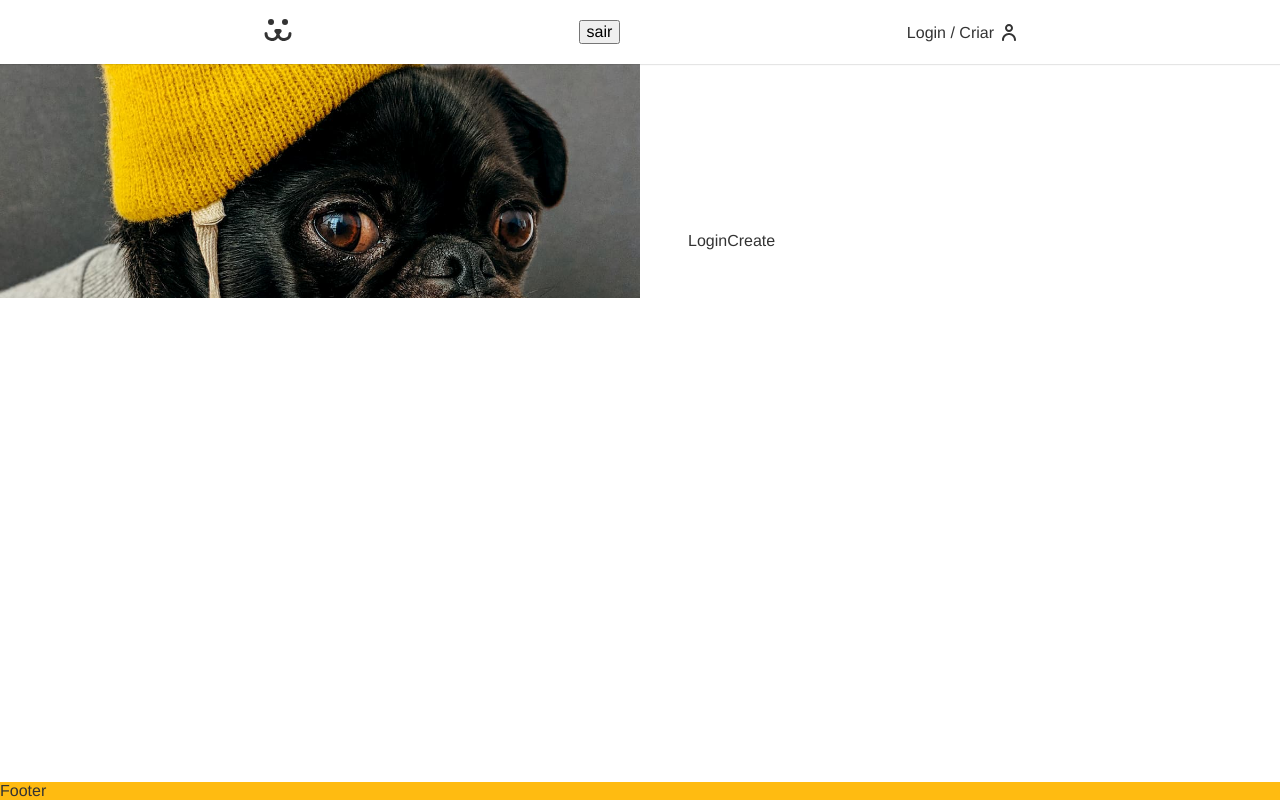
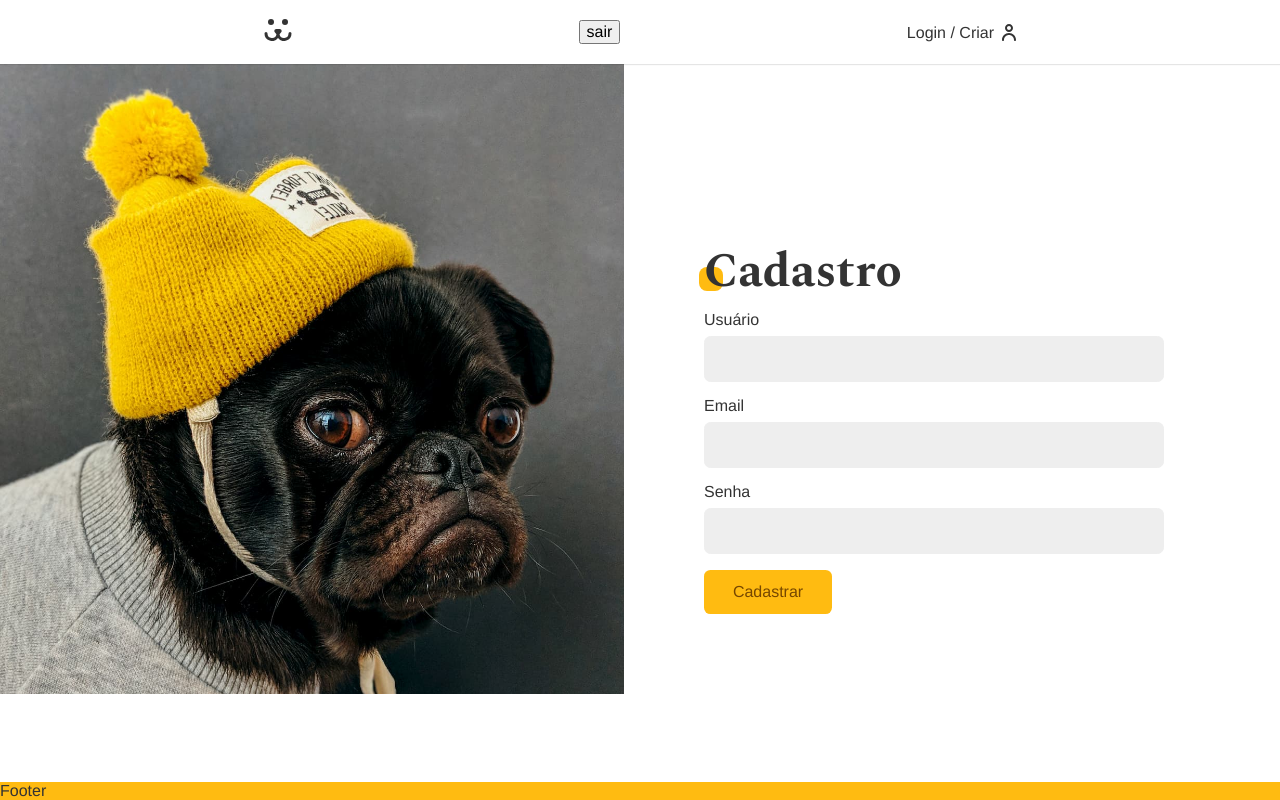
Before and after one commit to pedroAndrad1/pets, a React (Create React App) app: page /login/cadastro in a window 1280 px wide. Built offline with nearby package versions, Linux system fonts and the light colour scheme.

Commit message:
Criado a página de cadastro

```diff
--- a/src/API/index.js
+++ b/src/API/index.js
@@ -16,13 +16,15 @@ const TOKEN_POST = (username, password) => {
                 return json;
             }
             else {
+                const json = await resposta.json();
+                console.log(json)
                 throw Error('Usuário ou senha inválidos');
             }
         })
 }
 
 
-//Retorna um token para um user
+//Retorna um user
 const GET_USER = (token) => {
 
     return fetch(`${URL}/api/user`, {
@@ -34,10 +36,11 @@ const GET_USER = (token) => {
         .then(async resposta => {
             if (resposta.ok) {
                 const json = await resposta.json();
-
                 return json;
             }
             else {
+                const json = await resposta.json();
+                console.log(json)
                 throw Error('Não foi possível encontrar o user ');
             }
         })
@@ -46,21 +49,43 @@ const GET_USER = (token) => {
 //Valida o token
 const TOKEN_VALIDATE_POST = token => {
 
-        return fetch(`${URL}/jwt-auth/v1/token/validate`,{
-            method:'POST',
+    return fetch(`${URL}/jwt-auth/v1/token/validate`, {
+        method: 'POST',
         headers: {
             Authorization: 'Bearer ' + token
         }
     }).then(res => {
-            if(res.ok){
+        if (res.ok) {
             return true;
-            }else{
+        } else {
             return false;
         }
     })
 }
+
+//Cadastra um user
+const USER_POST = (username, email, password) => {
+
+    return fetch(`${URL}/api/user`, {
+        method: 'POST',
+        headers: {
+            'Content-type': 'application/json'
+        },
+        body: JSON.stringify({ username, email, password })
+    })
+        .then(async resposta => {
+            const res = await resposta.json()
+            console.log(res);
+        })
+        .catch(e => {
+            throw Error('Usuário já existe');
+        })
+
+}
+
 export default {
     TOKEN_POST,
     GET_USER,
-    TOKEN_VALIDATE_POST
+    TOKEN_VALIDATE_POST,
+    USER_POST
 }
--- a/src/Hooks/useForm/index.js
+++ b/src/Hooks/useForm/index.js
@@ -6,6 +6,10 @@ const validations = {
         //Regex para validadar email
         rule: /^(([^<>()[\]\\.,;:\s@"]+(\.[^<>()[\]\\.,;:\s@"]+)*)|(".+"))@((\[[0-9]{1,3}\.[0-9]{1,3}\.[0-9]{1,3}\.[0-9]{1,3}\])|(([a-zA-Z\-0-9]+\.)+[a-zA-Z]{2,}))$/,
         message: 'Email inválido'
+    },
+    password: {
+        rule: /^(?=.*[A-Za-z])(?=.*\d)[A-Za-z\d]{8,}$/,
+        message: 'A senha deve ter pelo menos 8 caracteres, com no mínimo uma letra e um número'
     }
 }
 const useForm = (validation) => {
--- a/src/UserContext/index.js
+++ b/src/UserContext/index.js
@@ -1,5 +1,6 @@
 import React, { createContext, useState, useEffect, useCallback } from 'react';
 import API from '../API'
+import { useHistory } from 'react-router-dom';
 
 //Context para ter acesso aos dados do user em qualquer ponto da aplicacao.
 
@@ -12,6 +13,8 @@ export const UserStorage = ({ children }) => {
     const [login, setLogin] = useState(false);
     const [loading, setLoading] = useState(false);
     const [error, setError] = useState(null);
+    const history = useHistory();
+
 
     //Login por meio de token
     const tokenLogin = useCallback(token => {
@@ -65,7 +68,9 @@ export const UserStorage = ({ children }) => {
             })
             .then(res => {
                 setData(res);
-                setLogin(true)
+                setLogin(true);
+                console.log(res)
+                history.push('/conta')
             })
             .catch(e => {
                 setError(e.message);
@@ -81,8 +86,22 @@ export const UserStorage = ({ children }) => {
         window.localStorage.removeItem('token');
     }
 
+    const createUser = (userName, email, password) => {
+
+        setError(null);
+        setLoading(true);
+
+        API.USER_POST(userName, email, password)
+            .then( () => {
+                //Se a criacao do user for OK, ele vai ser logado
+                userLogin(userName , password);
+            })
+            .catch( e => setError(e.message) )
+            .finally(() => setLoading(false))
+    }
+
     return (
-        <UserContext.Provider value={{ userLogin, userLogout, data, login, error, loading }}>
+        <UserContext.Provider value={{ userLogin, userLogout, createUser, data, login, error, loading }}>
             {children}
         </UserContext.Provider>
     )
--- a/src/components/LoginTemplate/index.js
+++ b/src/components/LoginTemplate/index.js
@@ -4,6 +4,7 @@ import bg from '../../assets/login.jpg';
 const LoginContainer = styled.section`
     display: grid;
     grid-template-columns: 1fr 1fr;
+    gap: 2rem;
 
     &:before{
         content: '';
@@ -12,7 +13,12 @@ const LoginContainer = styled.section`
         background-size: cover;
     }
 
-    @media(max-width: ) {
+    @media(max-width: 40rem ) {
+        grid-template-columns: 1fr;
+
+        &:before{
+            display: none
+        }
 
     }
 
--- a/src/index.css
+++ b/src/index.css
@@ -40,3 +40,7 @@ a{
        transform: none;
    }
 }
+
+.form{
+    margin-bottom: 2rem;
+}
--- a/src/pages/Login/LoginCreate/index.js
+++ b/src/pages/Login/LoginCreate/index.js
@@ -1,10 +1,61 @@
-import React from 'react';
+import React, { useContext } from 'react';
+import Title from '../../../components/Title';
+import Input from '../../../components/Input';
+import useForm from '../../../hooks/useForm';
+import Button from '../../../components/Button';
+import { UserContext } from '../../../UserContext';
+import API from '../../../API';
 
-const LoginCreate = () =>{
-    return(
-        <div>
-            LoginCreate
-        </div>
+const LoginCreate = () => {
+
+    const { userLogin, loading, login, error, createUser } = useContext(UserContext);
+
+    const userName = useForm();
+    const email = useForm('email');
+    const password = useForm();
+
+
+    const handleSubmit = (event) => {
+        event.preventDefault();
+
+        //Validando form
+        if (userName.validate() && email.validate() && password.validate()) {
+            createUser(userName.value, email.value, password.value);
+        }
+
+    }
+
+    return (
+        <section className='animeLeft'>
+            <Title>Cadastro</Title>
+            <form onSubmit={handleSubmit} className='form'>
+                <Input
+                    label='Usuário'
+                    type='text'
+                    name='user'
+                    {...userName}
+                />
+                <Input
+                    label='Email'
+                    type='email'
+                    name='email'
+                    {...email}
+                />
+                <Input
+                    label='Senha'
+                    type='password'
+                    name='password'
+                    {...password}
+                />
+                {
+                    loading ?
+                        <Button disabled>Carregando</Button>
+                        :
+                        <Button>Cadastrar </Button>
+                }
+
+            </form>
+        </section>
     )
 }
 export default LoginCreate;
--- a/src/pages/Login/LoginForm/index.js
+++ b/src/pages/Login/LoginForm/index.js
@@ -10,8 +10,9 @@ import Error from '../../../utils/Error';
 
 const LoginForm = () => {
 
-    const { userLogin, loading, login, error } = useContext(UserContext);
+    const { userLogin, loading, login, error} = useContext(UserContext);
     const history = useHistory();
+
 
     //Se o usario ja estiver logado, redirecionar para a page conta
     if (login) history.push('/conta')
@@ -30,7 +31,7 @@ const LoginForm = () => {
     return (
         <section className='animeLeft'>
             <Title>Login</Title>
-            <form onSubmit={handleSubmit} style={{ marginBottom: '2rem' }}>
+            <form onSubmit={handleSubmit} className='form'>
                 <Input
                     label='Usuário'
                     name='user'
```
Lines whose indentation alone changed are shown as unchanged.
